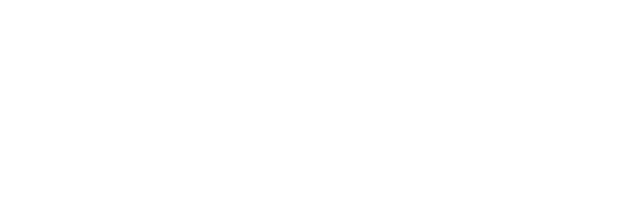
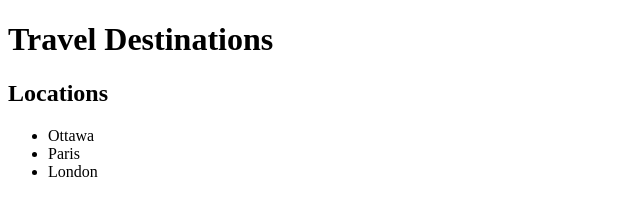
Before and after one commit to kric0007/mtm6201_week1_demo, a plain HTML site: page index.html in a window 1280 px wide. Shown: the whole page, without its empty margins (0-640 px from the left). Drawn offline with Linux system fonts and the light colour scheme.

Commit message:
add location to html and gitignore

```diff
--- a/index.html
+++ b/index.html
@@ -6,6 +6,28 @@
     <title>Week 1</title>
 </head>
 <body>
+    <header>
+        <h1>Travel Destinations</h1>
+    </header>
 
+    <main>
+        <h2>Locations</h2>
+        <!-- <ol>
+            <li></li>
+        </ol> -->
+        <ul>
+            <li>Ottawa</li>
+            <li>Paris</li>
+            <li>London</li>
+        </ul>
+        <!-- <dl>
+            <dt></dt>
+            <dd></dd>
+        </dl> -->
+    </main>
+
+    <footer>
+
+    </footer>
 </body>
 </html>
```
Also changed, not shown: 1 other file.
